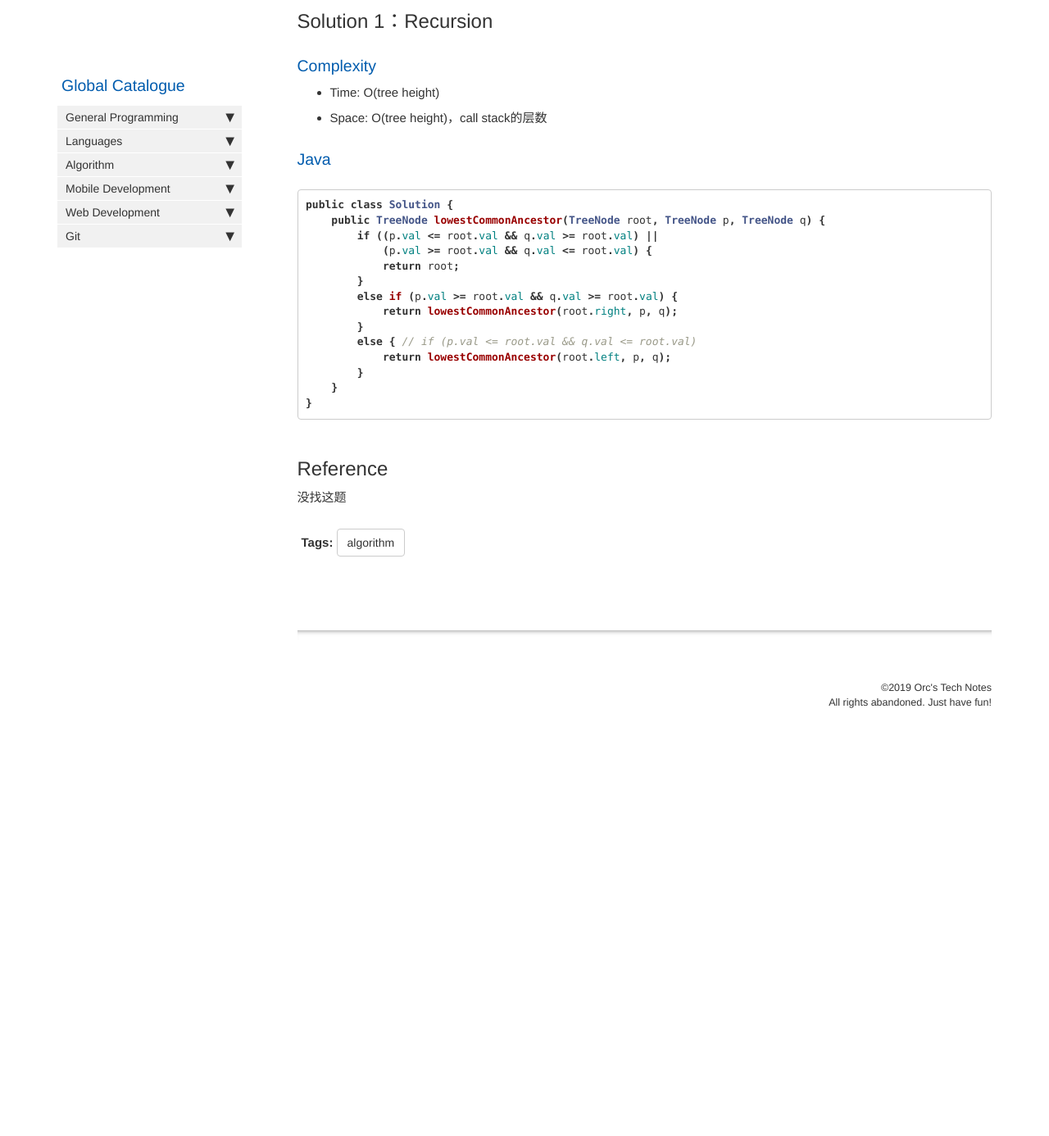
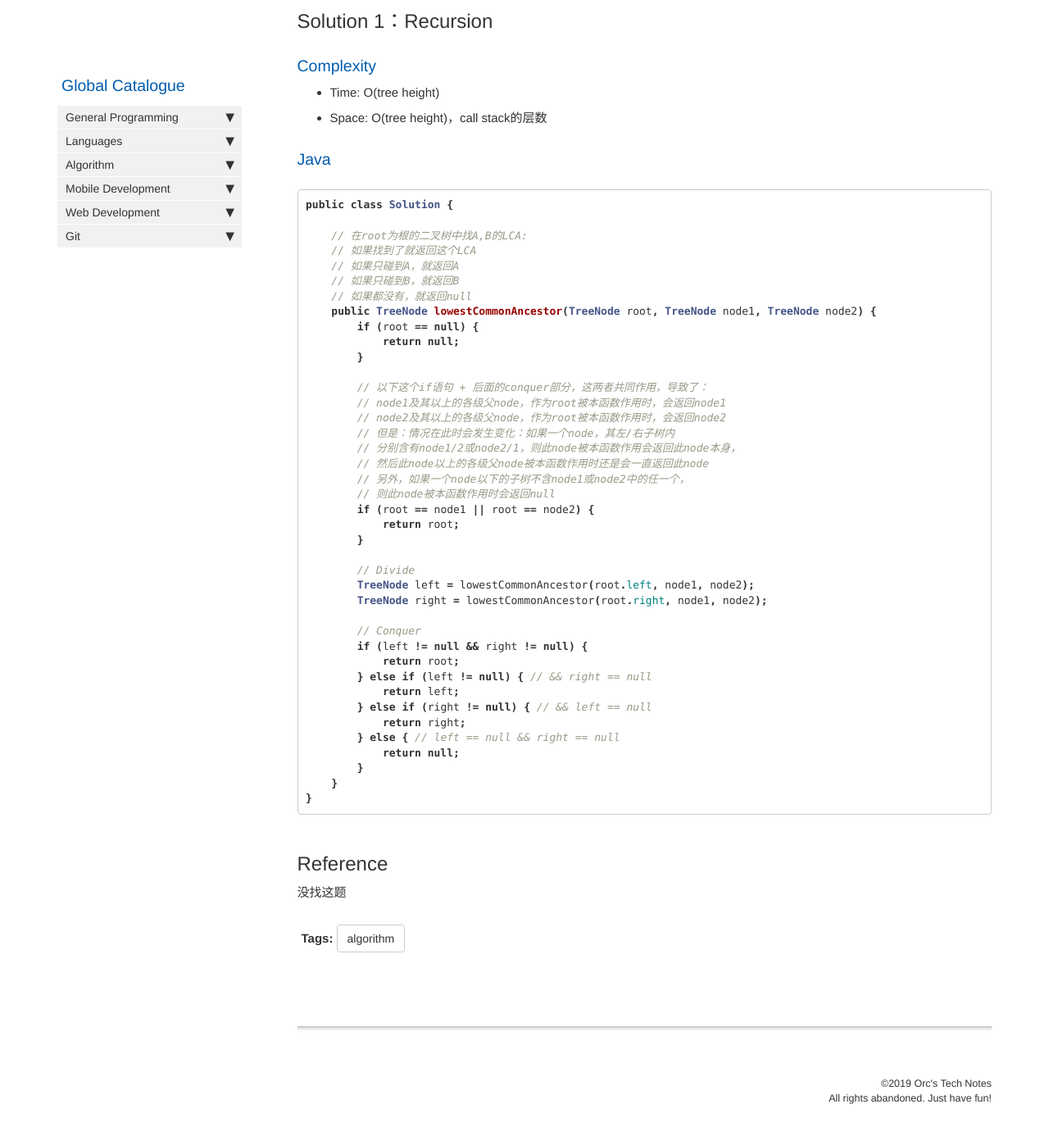
Before and after one commit to HungryOrc/hungryorc.github.io, a Jekyll site: the page built from pages/algorithm/algorithm_lowestCommonAncestor_BinaryTree_2NodesExist.md, in a window 1280 px wide and 1400 px high, scrolled down 872 px. Shown: the top 1386 px of the window at 82% size. Built offline with Jekyll 4.4.1, drawn with Linux system fonts in a browser that asks for light colours; nearby versions of some CDN libraries; comment, search, counter and statistics services are not loaded; before the commit the page ends 1789 px from its top, so only the background shows below that.

Commit message:
Update algorithm_lowestCommonAncestor_BinaryTree_2NodesExist.md

````diff
--- a/pages/algorithm/algorithm_lowestCommonAncestor_BinaryTree_2NodesExist.md
+++ b/pages/algorithm/algorithm_lowestCommonAncestor_BinaryTree_2NodesExist.md
@@ -47,16 +47,42 @@ class TreeNode {
 ### Java
 ```java
 public class Solution {
-    public TreeNode lowestCommonAncestor(TreeNode root, TreeNode p, TreeNode q) {
-        if ((p.val <= root.val && q.val >= root.val) ||
-            (p.val >= root.val && q.val <= root.val) {
+
+    // 在root为根的二叉树中找A,B的LCA:
+    // 如果找到了就返回这个LCA
+    // 如果只碰到A，就返回A
+    // 如果只碰到B，就返回B
+    // 如果都没有，就返回null
+    public TreeNode lowestCommonAncestor(TreeNode root, TreeNode node1, TreeNode node2) {
+        if (root == null) {
+            return null;
+        }
+
+        // 以下这个if语句 + 后面的conquer部分，这两者共同作用，导致了：
+        // node1及其以上的各级父node，作为root被本函数作用时，会返回node1
+        // node2及其以上的各级父node，作为root被本函数作用时，会返回node2
+        // 但是：情况在此时会发生变化：如果一个node，其左/右子树内
+        // 分别含有node1/2或node2/1，则此node被本函数作用会返回此node本身，
+        // 然后此node以上的各级父node被本函数作用时还是会一直返回此node
+        // 另外，如果一个node以下的子树不含node1或node2中的任一个，
+        // 则此node被本函数作用时会返回null
+        if (root == node1 || root == node2) {
             return root;
         }
-        else if (p.val >= root.val && q.val >= root.val) {
-            return lowestCommonAncestor(root.right, p, q);
-        }
-        else { // if (p.val <= root.val && q.val <= root.val)
-            return lowestCommonAncestor(root.left, p, q);
+
+        // Divide
+        TreeNode left = lowestCommonAncestor(root.left, node1, node2);
+        TreeNode right = lowestCommonAncestor(root.right, node1, node2);
+
+        // Conquer
+        if (left != null && right != null) {
+            return root;
+        } else if (left != null) { // && right == null
+            return left;
+        } else if (right != null) { // && left == null
+            return right;
+        } else { // left == null && right == null
+            return null;
         }
     }
 }
````
